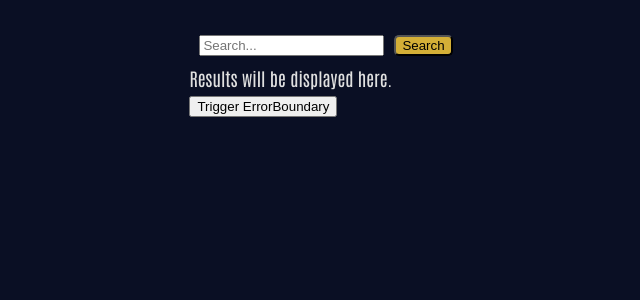
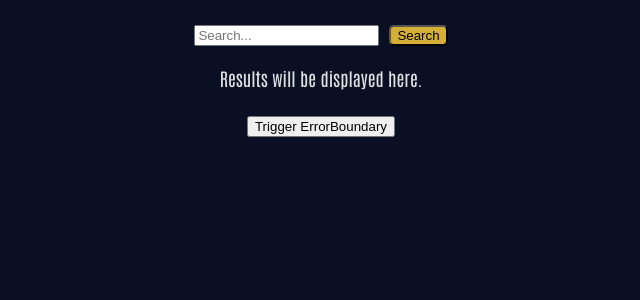
Before and after one commit to JoMarianek/rs-react25, a React (Vite) app: page / in a window 1280 px wide. Shown: the top 300 px of the page, without its empty margins (319-959 px from the left). Built offline with nearby package versions, Linux system fonts and the light colour scheme.

Commit message:
feat: start setting up api call

```diff
--- a/src/SearchComponent/SearchComponent.module.css
+++ b/src/SearchComponent/SearchComponent.module.css
@@ -1,8 +1,14 @@
+
+.searchContainer {
+  display: flex;
+  gap: 10px
+}
+
 .button {
   background-color: var(--primary-color);
   border-radius: 5px;
 }
 
 .input {
-  margin: 10px;
+  /* margin: 10px; */
 }
--- a/src/styles/global.css
+++ b/src/styles/global.css
@@ -16,8 +16,13 @@ body {
   font-family: 'Antonio', sans-serif;
   color: var(--text-color);
   background-color: var(--background-color);
+}
+
+#root {
   display: flex;
+  flex-direction: column;
   justify-content: center;
   align-items: center;
   margin: 25px;
+  gap: 20px;
 }
```
Also changed, not shown: src/CardList/CardList.tsx (+13 -0 lines).
